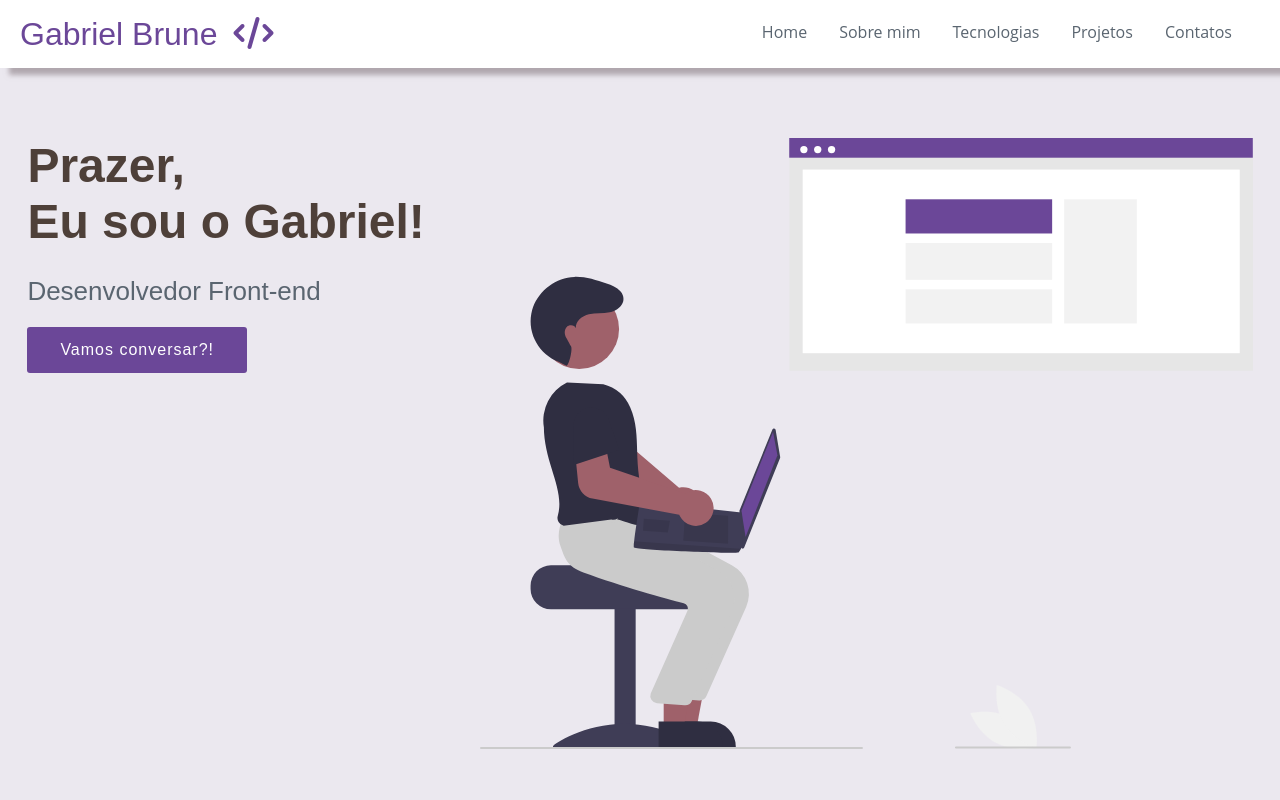
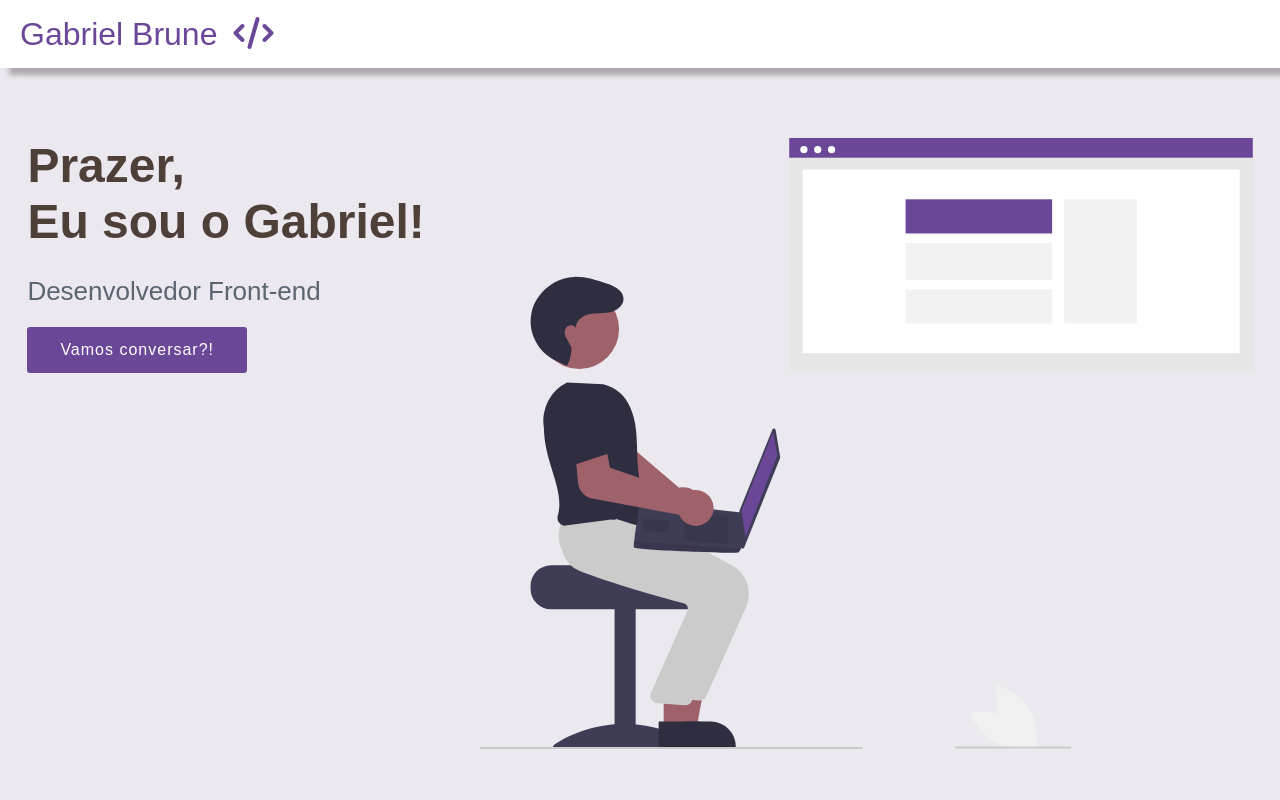
Before and after one commit to Gabriel52/Portfolio--React, a React (Create React App) app: page / in a window 1280 px wide. Shown: the top 800 px of the page. Built offline with nearby package versions, Linux system fonts and the light colour scheme; the HTML template or start-up script is replaced by a standard one.

Commit message:
fix: adjusting build

```diff
--- a/src/components/NavBar/styles.css
+++ b/src/components/NavBar/styles.css
@@ -53,6 +53,10 @@
   line-height: 110%;
   color: #5A6570;
   transition: all 400ms ease;
+}
+
+.nav-item a {
+  color: #fff;
 }
 
 .nav-item:after {
```
Lines whose indentation alone changed are shown as unchanged.
